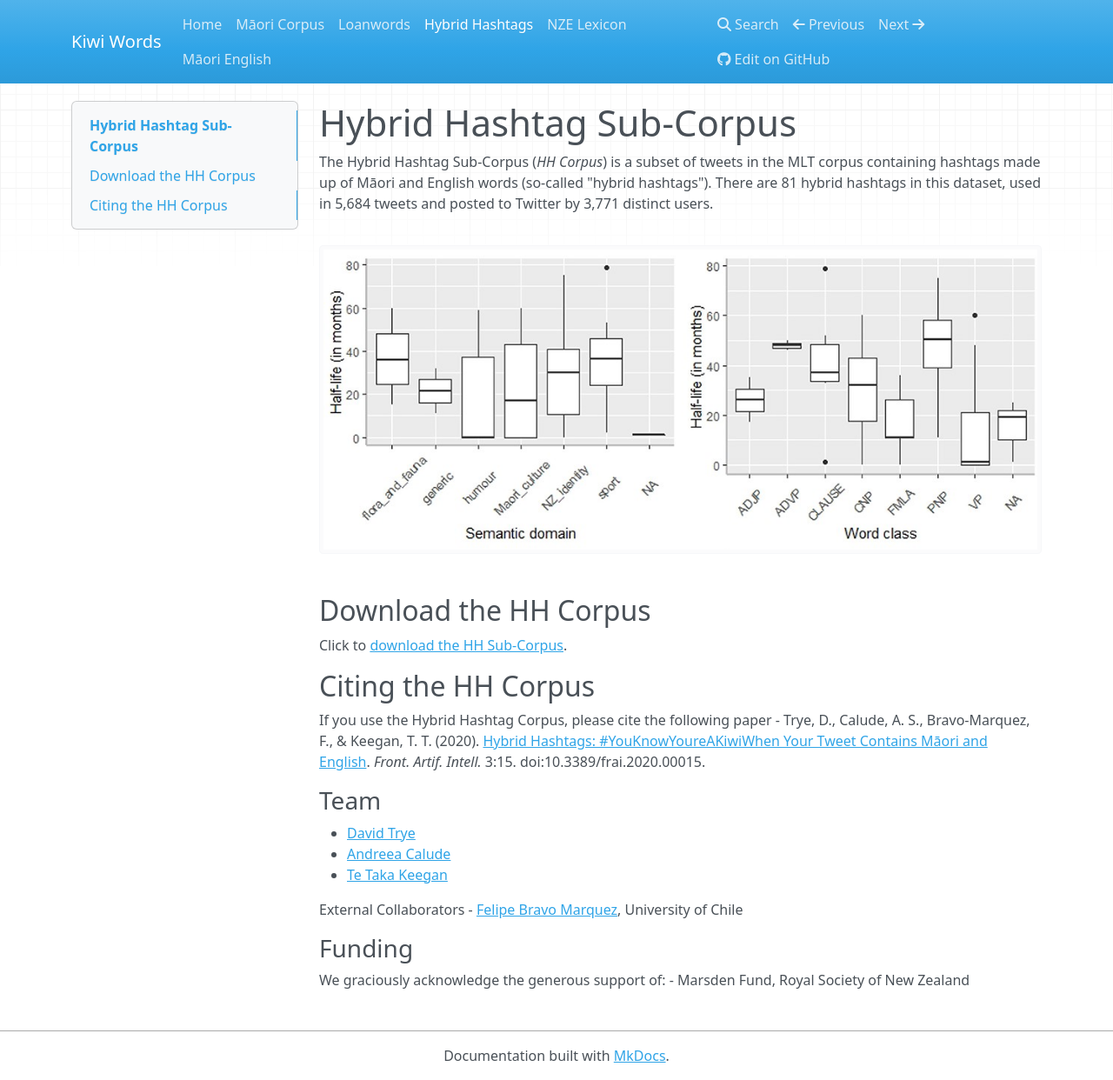
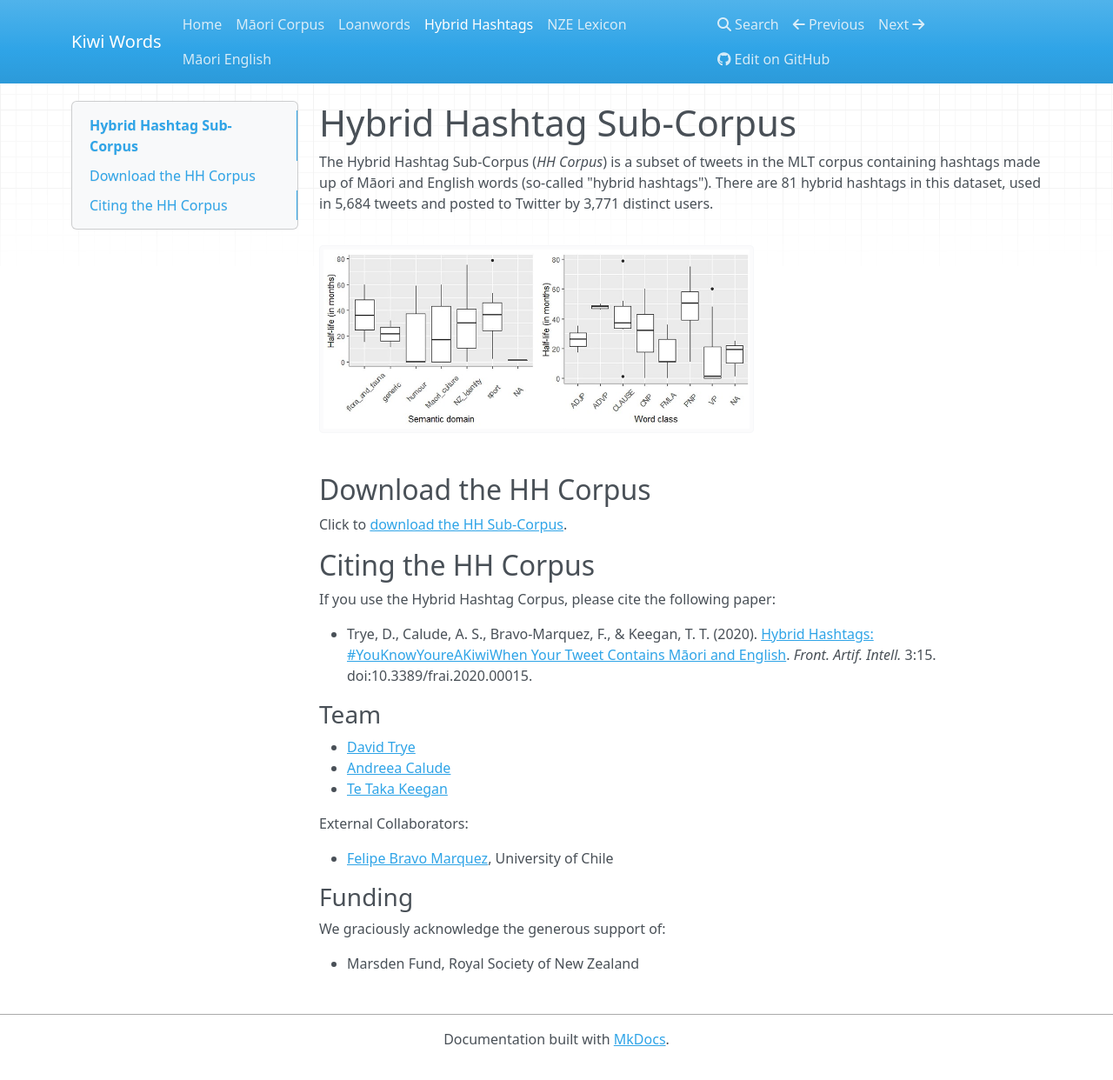
Before and after one commit to Waikato/kiwiwords, an MkDocs documentation site: the page built from docs/hh_corpus.md, in a window 1280 px wide and 1242 px high. Shown: the whole window at 87% size. Built offline with MkDocs 1.6.1, drawn with Linux system fonts in a browser that asks for light colours; nearby versions of some CDN libraries.

Commit message:
Update hh_corpus.md

```diff
--- a/docs/hh_corpus.md
+++ b/docs/hh_corpus.md
@@ -2,13 +2,14 @@
 # Hybrid Hashtag Sub-Corpus
 The Hybrid Hashtag Sub-Corpus (<i>HH Corpus</i>) is a subset of tweets in the MLT corpus containing hashtags made up of Māori and English words (so-called "hybrid hashtags"). There are 81 hybrid hashtags in this dataset, used in 5,684 tweets and posted to Twitter by 3,771 distinct users.
 
-<img src="../pics/hashtag_graphs.jpg" alt="Box-plots showing th esemantic domain and word class of hybrid hashtags in the MLT Corpus"/>
+<img src="../pics/hashtag_graphs.jpg" alt="Box-plots showing th esemantic domain and word class of hybrid hashtags in the MLT Corpus" width="500"/>
 
 ## Download the HH Corpus
 Click to <a href="../pics/hh_corpus.xlsx">download the HH Sub-Corpus</a>.
 
 ## Citing the HH Corpus
-If you use the Hybrid Hashtag Corpus, please cite the following paper
+If you use the Hybrid Hashtag Corpus, please cite the following paper:
+
 - Trye, D., Calude, A. S., Bravo-Marquez, F., & Keegan, T. T. (2020). [Hybrid Hashtags: #YouKnowYoureAKiwiWhen Your Tweet Contains Māori and English](https://www.frontiersin.org/articles/10.3389/frai.2020.00015/full). <i>Front. Artif. Intell.</i> 3:15. doi:10.3389/frai.2020.00015.
 
 ### Team
@@ -17,10 +18,12 @@ If you use the Hybrid Hashtag Corpus, please cite the following paper
 - [Andreea Calude](https://www.calude.net/andreea/)
 - [Te Taka Keegan](https://www.cms.waikato.ac.nz/people/tetaka)
 
-External Collaborators
+External Collaborators:
+
 - [Felipe Bravo Marquez](https://felipebravom.com/), University of Chile
 
 ### Funding
 
 We graciously acknowledge the generous support of:
+
 - Marsden Fund, Royal Society of New Zealand
```
